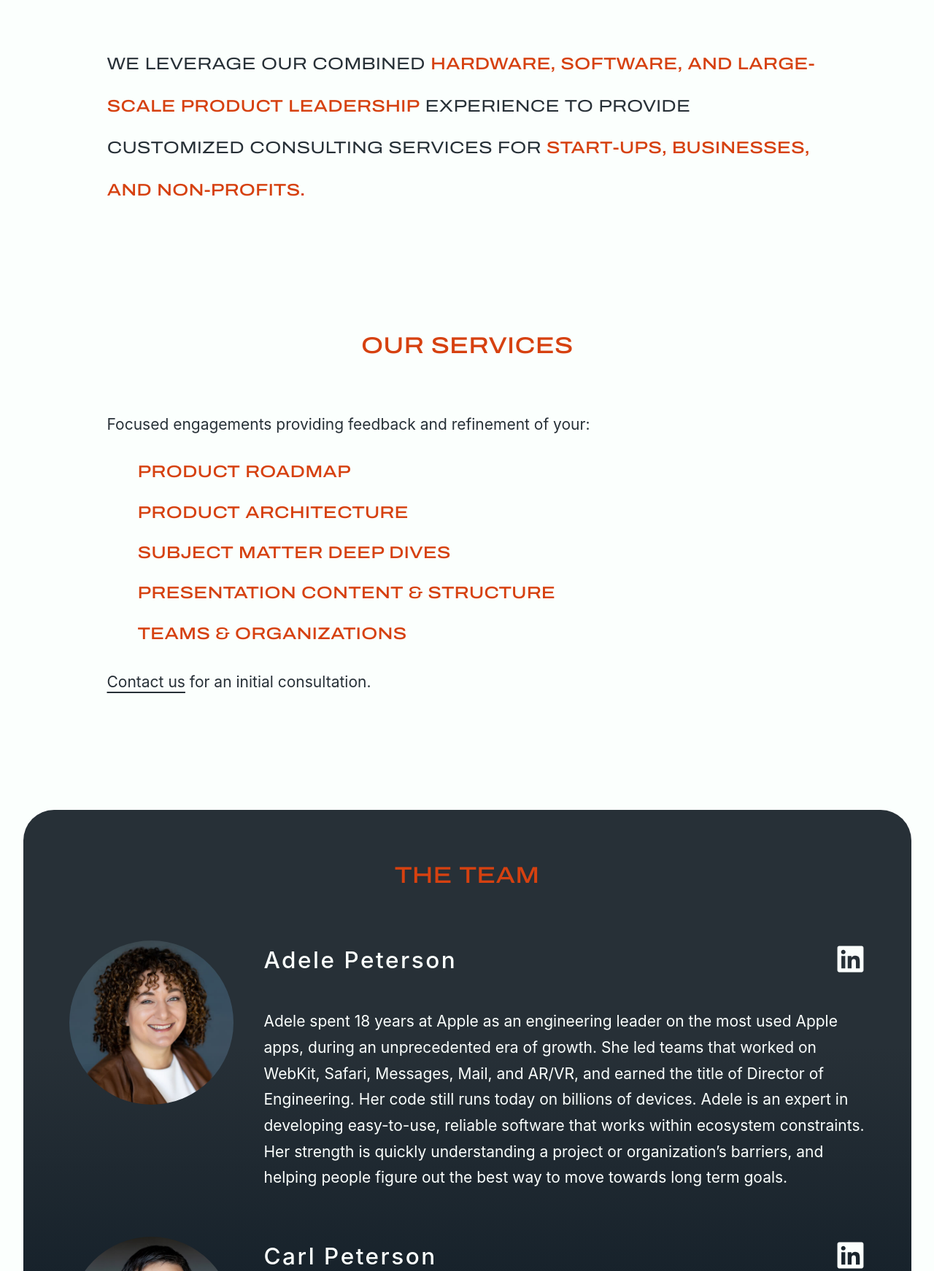
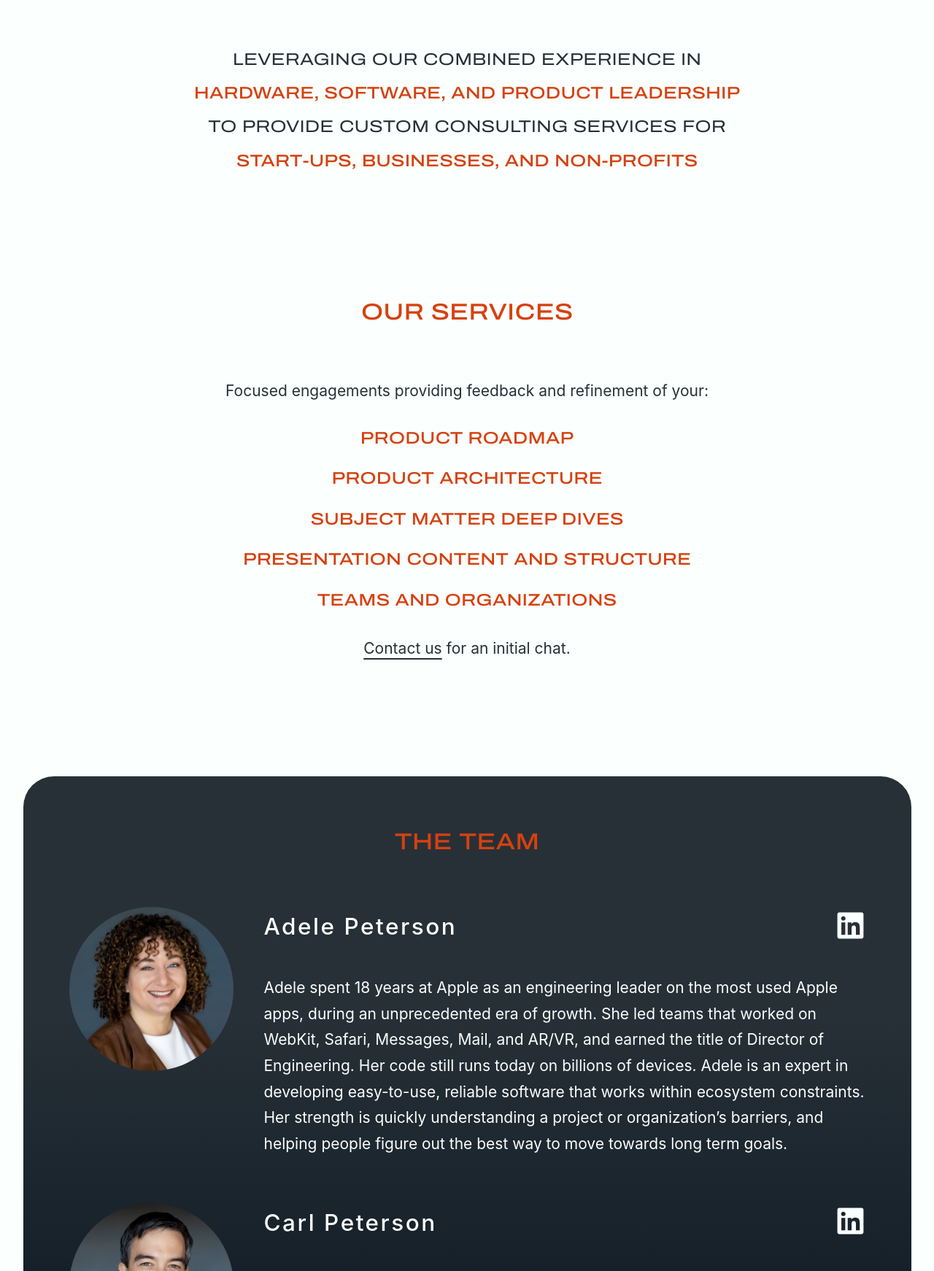
Before and after one commit to adeleandcarl/adeleandcarl.github.io, a Jekyll site: the page built from index.md, in a window 1280 px wide, cut to the strip 516-2258 px from the top of the page. Shown: the whole strip at 73% size. Built offline with Jekyll 4.4.1, drawn with Linux system fonts in a browser that asks for light colours; some web fonts are replaced; some of the changed text lies outside the part shown.

Commit message:
Carl and Adele update
Hero image changed, edited copy, centered text.

```diff
--- a/_includes/copy/about_us.md
+++ b/_includes/copy/about_us.md
@@ -5,7 +5,7 @@ Focused engagements providing feedback and refinement of your:
 - product roadmap
 - product architecture
 - subject matter deep dives
-- presentation content & structure
-- teams & organizations
+- presentation content and structure
+- teams and organizations
 
-[Contact us](#contact-us) for an initial consultation.
+[Contact us](#contact-us) for an initial chat.
--- a/_includes/copy/contact_us.md
+++ b/_includes/copy/contact_us.md
@@ -1,3 +1 @@
 ## Contact us
-
-We'd love to hear from you!
--- a/_includes/copy/headline.md
+++ b/_includes/copy/headline.md
@@ -1 +1,7 @@
-We leverage our combined *hardware, software, and large-scale product leadership* experience to provide customized consulting services for *start-ups, businesses, and non-profits.*
+Leveraging our combined experience in
+<br>
+*hardware, software, and product leadership*
+<br>
+To provide custom consulting services for
+<br>
+*start-ups, businesses, and non-profits*
--- a/assets/index.scss
+++ b/assets/index.scss
@@ -25,7 +25,7 @@ main {
             width: 60%;
             @include breakpoint(mobile) {
                 width: 100%;
-                height: max(70vw, 25rem);
+                height: max(70vw, 30rem);
             }
             img:first-of-type {
                 position: absolute;
@@ -127,13 +127,18 @@ main {
         font-family: $brand-font;
         font-variation-settings: 'wdth' 120;
         text-transform: uppercase;
+        text-align: center;
         font-size: 1.1em;
         p {
-            line-height: 2.5;
+            line-height: 2;
         }
+        @include breakpoint(mobile) {
+                font-size: 1em;
+            }
     }
 
     #our-services {
+    	text-align: center;
         ul {
             list-style-type: none;
             text-transform: uppercase;
@@ -143,10 +148,11 @@ main {
             font-weight: 500;
             font-size: 1.1em;
             @include standard-block-behavior;
+            text-align: center;
         }
         li {
             margin-top: 1em;
-            padding-left: 2rem;
+            //padding-left: 2rem;
             line-height: $minimum-line-height;
             @include breakpoint(mobile) {
                 padding-left: 0;
--- a/index.md
+++ b/index.md
@@ -7,7 +7,7 @@ custom-js: index
 
 <header>
 <div class="image">
-    <img src="{{ '/assets/hero_2.jpg' | relative_url }}" />
+    <img src="{{ '/assets/header.jpg' | relative_url }}" />
     <img src="{{ '/assets/triangle.svg' | relative_url }}" />
 </div>
 <div class="text">
```
Also changed, not shown: 1 other file.
